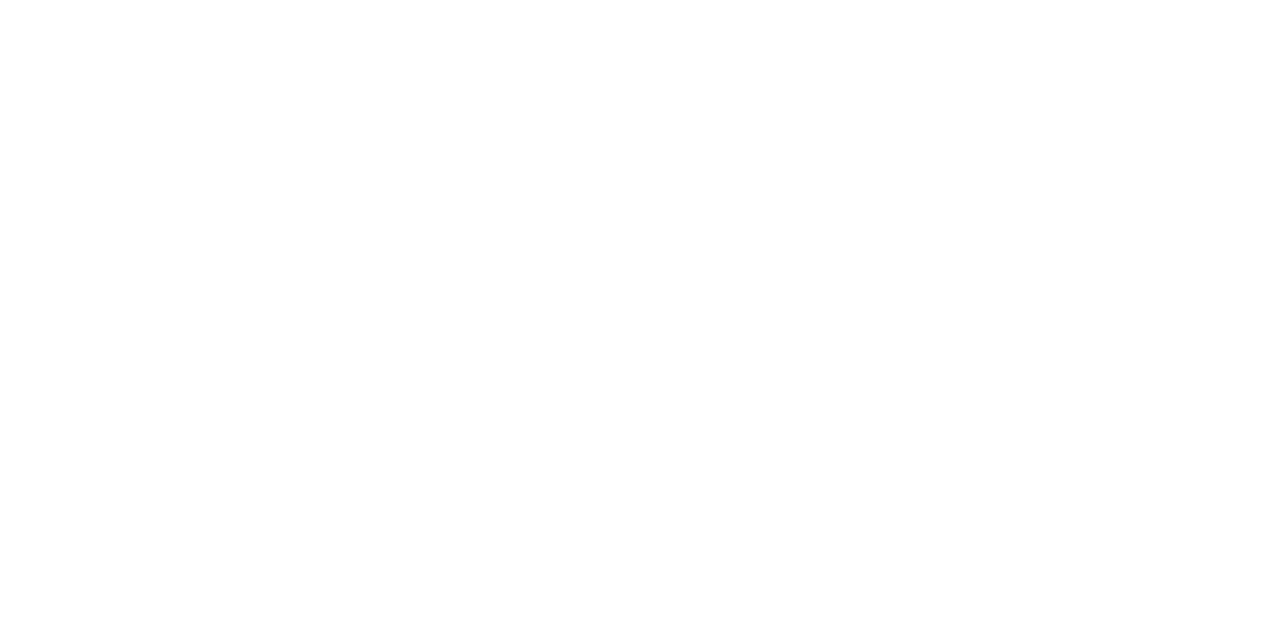
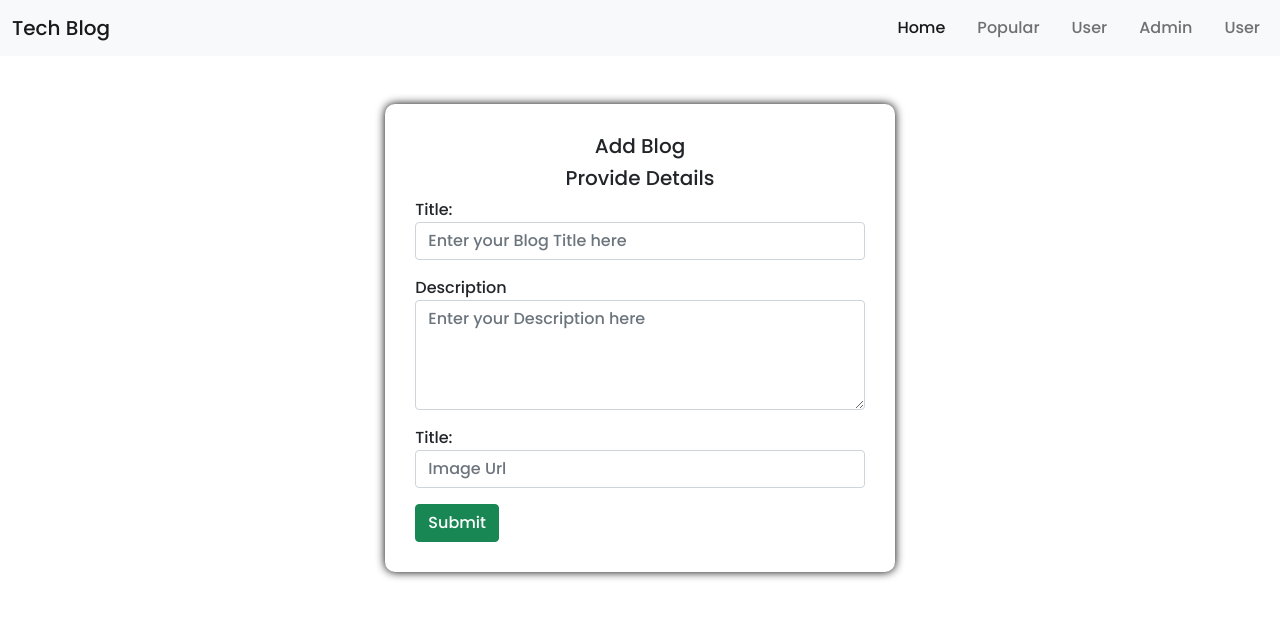
Before and after one commit to KaiserSamrat/Sports-blog, a React (Create React App) app: page /addBlog in a window 1280 px wide. Shown: the top 618 px of the page. Built offline with nearby package versions, Linux system fonts and the light colour scheme.

Commit message:
add blog features added

```diff
--- a/src/App.js
+++ b/src/App.js
@@ -1,20 +1,29 @@
 import React from "react";
 import Home from './Components/Home/Home'
+import Navbar from './Components/Navbar/Navbar'
+import AddBlog from './Components/AddBlog/AddBlog'
+import BlogDetails from './Components/BlogDetails/BlogDetails'
 import {
   BrowserRouter as Router,
   Switch,
-  Route,
-  Link
+  Route
 } from "react-router-dom";
 
 function App() {
   return (
     <div >
       <Router>
+      <Navbar/>
         <Switch>
 
           <Route exact path='/'>
             <Home />
+          </Route>
+          <Route exact path='/addBlog'>
+            <AddBlog />
+          </Route>
+          <Route path='/blogDetails/:id'>
+            <BlogDetails/>
           </Route>
 
         </Switch>
--- a/src/Components/AddBlog/AddBlog.css
+++ b/src/Components/AddBlog/AddBlog.css
@@ -0,0 +1,15 @@
+.add-area{
+
+    background-color: #fff;
+    padding: 30px;
+    top: 10vh;
+    border-radius: 10px;
+
+    box-shadow: 0px 0px 10px 0px #000;
+}
+.squad-bg{
+
+    width: 100%;
+    height: 100vh;
+    background-size: cover;
+}
--- a/src/Components/AddBlog/AddBlog.js
+++ b/src/Components/AddBlog/AddBlog.js
@@ -1,6 +1,30 @@
 import React from 'react';
+import { useState } from 'react';
+import { useHistory } from 'react-router-dom';
+import './AddBlog.css'
+const AddBlog = () => {
+    const [blog, SetBlog] = useState({})
+    const history = useHistory()
+    const handleSubmit = (e) => {
+        e.preventDefault();
+        fetch('http://localhost:4000/addBlog', {
+            method: 'POST',
+            headers: { 'Content-Type': 'application/json' },
+            body: JSON.stringify(blog)
+        })
+            .then(res => res.json())
+            .then(data => {
+                alert('Your Item is successfully added')
+                history.replace('/');
+            })
+    }
+    const handleOnBlur = (e) => {
+        const newBlog = blog;
+        newBlog[e.target.name] = e.target.value;
+        SetBlog(newBlog)
 
-const AddBlog = () => {
+    }
+
     return (
         <>
             <div>
@@ -8,29 +32,28 @@ const AddBlog = () => {
 
                     <div class="row justify-content-center">
                         <div class="col-12 col-sm-5 col-md-5 mt-5">
-                        <form class="reg-area ">
-                            <h5 class=" text-center title">PUBG Mobile</h5>
-                            <h5 class="text-center title"> [Solo] </h5>
-                            <div class="form-group">
-                                <label for="exampleInputEmail1">Team Name:</label>
-                                <input type="email" class="form-control" id="exampleInputEmail1" aria-describedby="emailHelp" placeholder="Enter your team name here" required />
+                            <form class="add-area" onSubmit={handleSubmit}>
+                                <h5 class=" text-center "> Add Blog</h5>
+                                <h5 class="text-center "> Provide Details </h5>
+                                <div class="form-group mb-3">
+                                    <label for="">Title:</label>
+                                    <input type="text" class="form-control" onBlur={handleOnBlur} name="title" placeholder="Enter your Blog Title here" required />
 
                                 </div>
-                            <div class="form-group">
-                                <label for="name">Phone Number</label>
-                                <input type="text" class="form-control" id="name" placeholder="Enter your phone number" required />
+                                <div class="form-group  mb-3">
+                                    <label for="description">Description</label>
+                                    <textarea cols='100' rows='4' type="text" class="form-control" onBlur={handleOnBlur} name="description"  placeholder="Enter your Description here" required />
                                 </div>
-
-                            <div class="form-group" id="multiplayerinput" >
-
-                                <label for="">Player 1 GameId: </label>
-                                <input type="text" name="" id="" class="form-control"/>
-
+                                <div class="form-group mb-3">
+                                    <label for="img">Title:</label>
+                                    <input type="text" class="form-control" onBlur={handleOnBlur} name="img" placeholder="Image Url" required />
 
                                 </div>
 
 
-                                <button type="submit" class="btn btn-block button text-white">Submit</button>
+
+
+                                <button type="submit" class="btn btn-success button text-black">Submit</button>
                             </form>
 
                         </div>
--- /dev/null
+++ b/src/Components/BlogDetails/BlogDetails.js
@@ -0,0 +1,24 @@
+import React from 'react';
+import { useEffect } from 'react';
+import { useState } from 'react';
+import { useHistory, useParams } from 'react-router-dom';
+
+const BlogDetails = () => {
+    const history = useHistory();
+    const {id} = useParams();
+    const [blogDetails,setBlogDetails] = useState({})
+    useEffect(()=>{
+        fetch(`http://localhost:4000/singleBlog/${id}`)
+        .then(res =>res.json())
+        .then(data => {  setBlogDetails(data);
+
+        })
+    },[])
+    return (
+        <div>
+            <h1>{blogDetails.title}</h1>
+        </div>
+    );
+};
+
+export default BlogDetails;
--- /dev/null
+++ b/src/Components/BlogList/BlogList.js
@@ -0,0 +1,22 @@
+import React from 'react';
+import { Link } from 'react-router-dom';
+import './Bloglist.css'
+const BlogList = (props) => {
+    const { _id, title, img, description } = props.blog
+    return (
+
+        <div className="row">
+       <Link to={`/blogDetails/${_id}`}>
+       <div className="col-md-4 single-post">
+            <div>
+                <h5 className='text-white'>{title}</h5>
+                <p className='text-dark'>{description}</p>
+            </div>
+            <img className="card-img-top post-image" src={img} alt="tamimImage" />
+        </div>
+       </Link>
+     </div>
+    );
+};
+
+export default BlogList;
--- a/src/Components/PostList/PostList.css
+++ b/src/Components/BlogList/Bloglist.css
@@ -1,16 +1,3 @@
-.blog-post{
-    white-space: nowrap;
-
-    overflow: hidden;
-    text-overflow: ellipsis;
-
-}
-body{
-    /* background-color: #0e1217; */
-    background-color: white;
-
-}
-
 .single-post{
     /* border: 1px solid black; */
     /* background-color: #1c1f26; */
@@ -24,8 +11,3 @@ body{
     border-radius: 5px;
     height: 80%;
 }
-.logo{
-    margin-top: 10px;
-    height: 30px;
-    margin-right: 10px;
-}
--- a/src/Components/Home/Home.js
+++ b/src/Components/Home/Home.js
@@ -1,13 +1,13 @@
 import React from 'react';
-import Navbar from '../Navbar/Navbar'
+
 import Header from '../Header/Header'
-import PostList from '../PostList/PostList'
+import Post from '../Post/Post'
 const Home = () => {
     return (
         <div>
-            <Navbar/>
+
             <Header/>
-            <PostList/>
+            <Post/>
         </div>
     );
 };
--- /dev/null
+++ b/src/Components/Post/Post.js
@@ -0,0 +1,32 @@
+import React from 'react';
+import './PostList.css'
+import SideList from '../SideList/SideList'
+import BlogList from '../BlogList/BlogList'
+import { useState } from 'react';
+import { useEffect } from 'react';
+
+const Post = () => {
+    const [blogList, setBlogList] = useState([])
+    useEffect(() => {
+        fetch('http://localhost:4000/blogs')
+            .then(res => res.json())
+            .then(data => setBlogList(data))
+    })
+    return (
+        <div>
+            <div className="row mt-5 container">
+                <div className="col-md-1">
+                    <SideList />
+                </div>
+                <div className="col-md-10">
+                    {
+                        blogList.map(blog => <BlogList blog={blog}></BlogList>)
+                    }
+
+                </div>
+            </div>
+        </div>
+    );
+};
+
+export default Post;
--- /dev/null
+++ b/src/Components/Post/PostList.css
@@ -0,0 +1,20 @@
+.blog-post{
+    white-space: nowrap;
+
+    overflow: hidden;
+    text-overflow: ellipsis;
+
+}
+body{
+    /* background-color: #0e1217; */
+    background-color: white;
+
+}
+
+
+
+.logo{
+    margin-top: 10px;
+    height: 30px;
+    margin-right: 10px;
+}
--- a/src/Components/PostList/PostList.js
+++ /dev/null
@@ -1,72 +0,0 @@
-import React from 'react';
-import './PostList.css'
-import SideList from '../SideList/SideList'
-import messiImage from '../../Images/messi.jpg'
-import tamimImage from '../../Images/tamim.jpg'
-import likeImage from '../../Images/thumb-up.png'
-import comment from '../../Images/comments.png'
-
-const PostList = () => {
-    return (
-        <div>
-            <div className="row mt-5 container">
-                <div className="col-md-1">
-
-                    <SideList />
-
-                </div>
-                <div className="col-md-10">
-                    <div className="row ">
-                        <div className="col-md-4 single-post">
-                            <div>
-                                <h5 className='text-white'>Introducing the new GitHub Issues</h5>
-                                <p className='text-dark'>Date: 26th july</p>
-                            </div>
-                            <img className="card-img-top post-image" src={tamimImage} alt="tamimImage" />
-                        </div>
-                        <div className="col-md-4 single-post">
-                            <div>
-                                <h5 className='text-dark'>Introducing the new GitHub Issues</h5>
-                                <p className='text-dark'>Date: 26th july</p>
-                                <img className="card-img-top post-image" src={tamimImage} alt="tamimImage" />
-                            </div>
-                            <div>
-                                <img className="logo me-4" src={likeImage} alt="tamimImage" />
-                                <img className="logo" src={comment} alt="tamimImage" />
-
-                            </div>
-
-
-                        </div>
-                        <div className="col-md-4 single-post">
-                            <div>
-                                <h5 className='text-dark'>Introducing the new GitHub Issues</h5>
-                                <img className="card-img-top post-image" src={tamimImage} alt="tamimImage" />
-                            </div>
-                            <div>
-                                <img className="logo me-4" src={likeImage} alt="tamimImage" />
-                                <img className="logo" src={comment} alt="tamimImage" />
-
-                            </div>
-
-
-                        </div>
-                        <div className="col-md-4 single-post">
-                            <div>
-                                <h5 className='text-white'>Introducing the new GitHub Issues</h5>
-                                <img className="card-img-top post-image" src={tamimImage} alt="tamimImage" />
-                            </div>
-                            <div className="div">
-                                {/* <FontAwesomeIcon icon={FaThumbsUp} className="fa-3x" /> */}
-                            </div>
-                        </div>
-
-                    </div>
-                </div>
-
-            </div>
-        </div>
-    );
-};
-
-export default PostList;
--- a/src/Components/SideList/Sidelist.css
+++ b/src/Components/SideList/Sidelist.css
@@ -33,7 +33,7 @@
 
   .nav-text {
     display: flex;
-    justify-content: start;
+    justify-content: flex-start;
     align-items: center;
     padding: 8px 0px 8px 16px;
     list-style: none;
```
Lines whose indentation alone changed are shown as unchanged.
